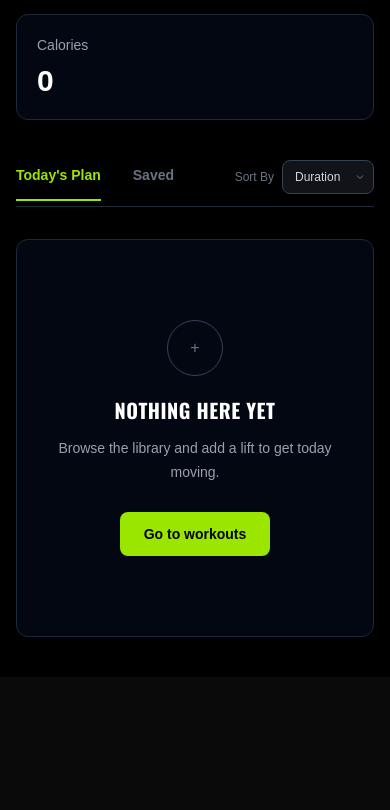
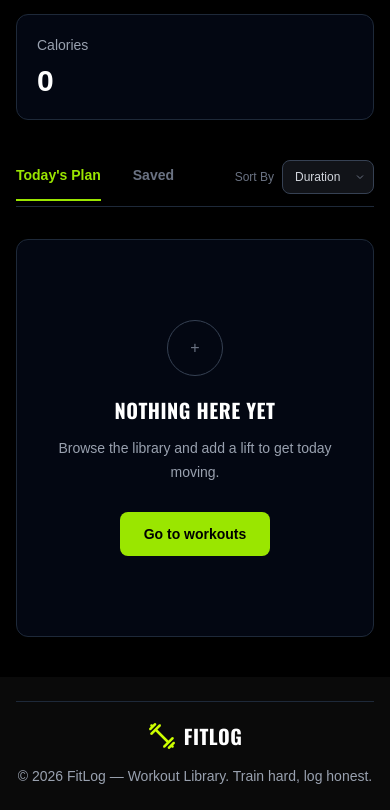
Before and after one commit to md-rakib-hasan1/fit-log, a Next.js app: page /my-plan in a window 390 px wide. Shown: the part 442-1252 px from the top of the page. Before the commit the page ends 1119 px from the top, so only its background shows below. Built offline with nearby package versions, Linux system fonts and the light colour scheme.

Commit message:
add responsive footer

```diff
--- a/src/app/layout.tsx
+++ b/src/app/layout.tsx
@@ -3,6 +3,7 @@
 import "./globals.css";
 import Navbar from "@/components/Navbar";
 import { WorkoutProvider } from "@/context/WorkoutContext";
+import Footer from "@/components/Footer";
 
 
 const geistSans = Geist({
@@ -37,6 +38,7 @@
         <WorkoutProvider>
           <Navbar/>
           {children}
+          <Footer/>
         </WorkoutProvider>
 
 
--- /dev/null
+++ b/src/components/Footer.tsx
@@ -0,0 +1,36 @@
+import Image from 'next/image'
+
+const Footer = () => {
+    return (
+        <footer className="text-white">
+            <div className="mx-auto max-w-7xl px-4 py-6">
+
+                <div className="border-t border-gray-800 pt-5">
+                    <div className="flex flex-col items-center justify-between gap-4 md:flex-row">
+
+                        <div className="flex items-center gap-2">
+                            <Image
+                                src="/assets/logo.png"
+                                alt="FitLog Logo"
+                                width={28}
+                                height={28}
+                            />
+
+                            <span className="text-xl font-oswald font-bold tracking-wide">
+                                FITLOG
+                            </span>
+                        </div>
+
+                        <p className="text-center text-sm text-gray-400 md:text-right">
+                            © 2026 FitLog — Workout Library. Train hard, log honest.
+                        </p>
+
+                    </div>
+                </div>
+
+            </div>
+        </footer>
+    );
+};
+
+export default Footer;
```
